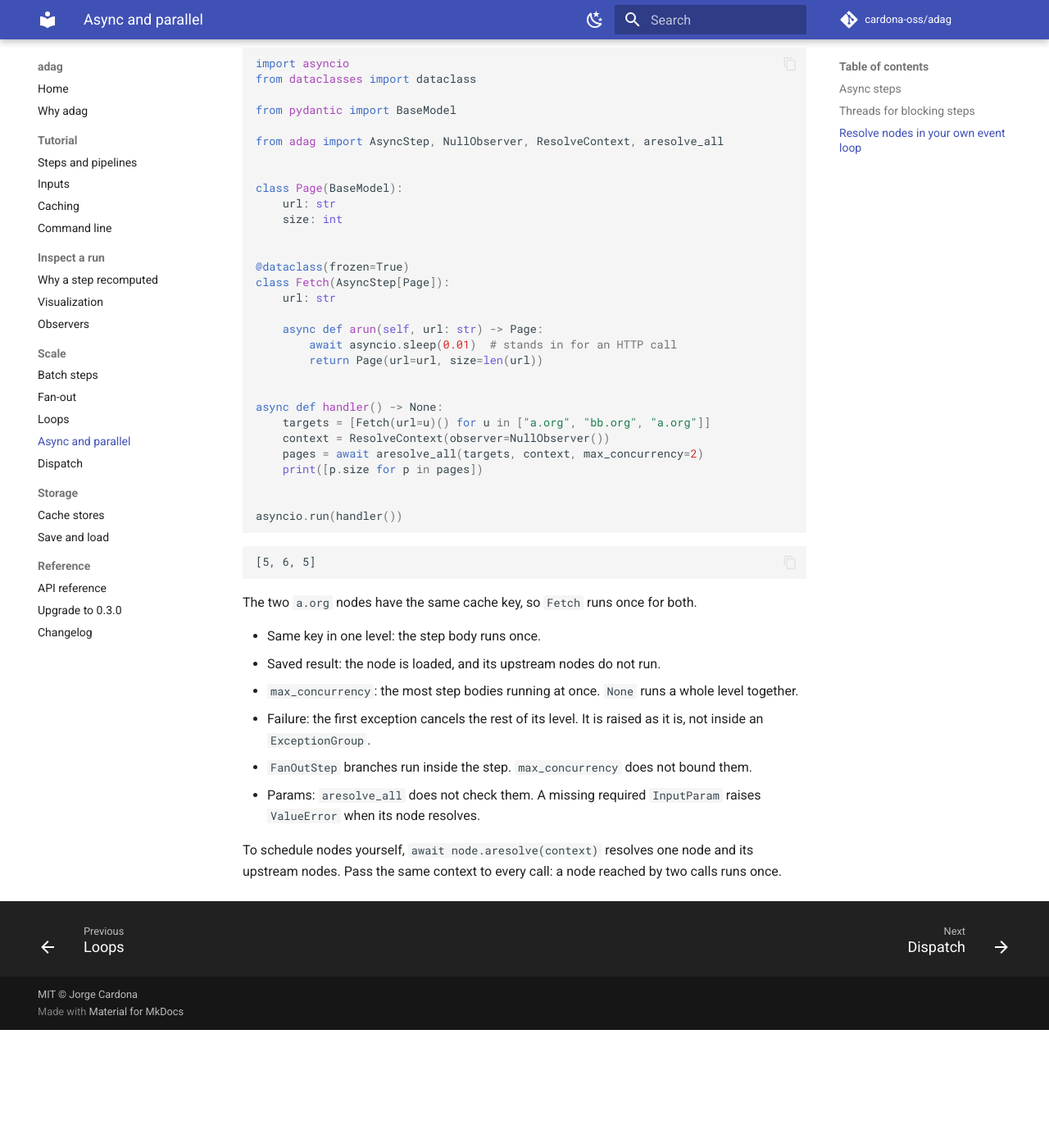
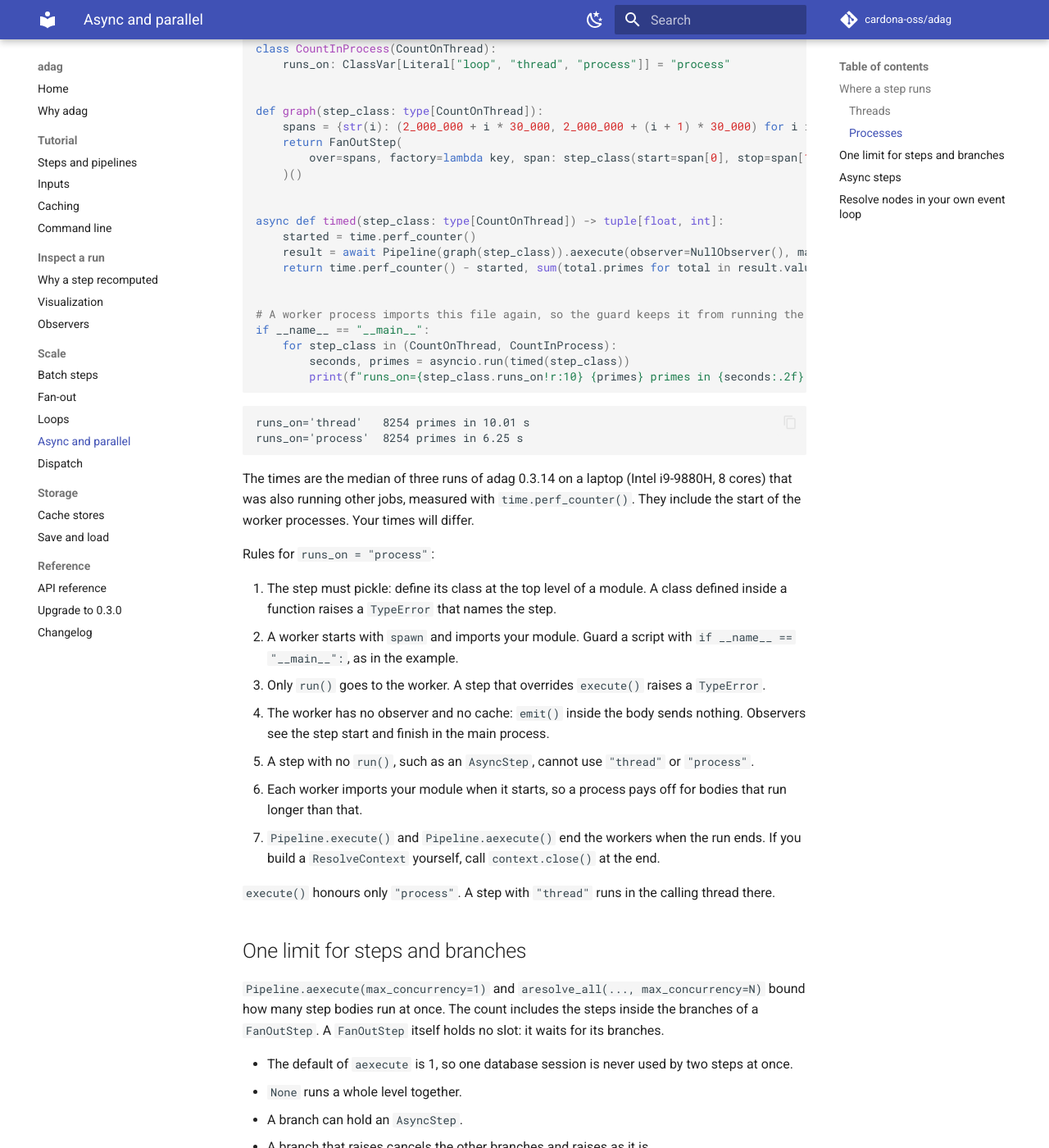
Before and after one commit to jorgeecardona/adag, an MkDocs documentation site: the page built from docs/async-parallel.md, in a window 1280 px wide and 1400 px high, scrolled down 2491 px. Shown: the whole window at 82% size. Built offline with MkDocs 1.6.1 and Material for MkDocs 9.7.7, drawn with Linux system fonts in a browser that asks for light colours; comment, search, counter and statistics services are not loaded; before the commit the page ends 3747 px from its top, so only the background shows below that; some of the changed text lies outside the part shown.

Commit message:
docs: runs_on, one concurrency limit, and the deprecated parallel and max_workers; need FO-4 proofs

````diff
--- a/docs/async-parallel.md
+++ b/docs/async-parallel.md
@@ -1,23 +1,21 @@
 # Async and parallel execution
 
-Use `AsyncStep` when a step awaits I/O. Use `parallel=True` when independent sync steps block.
-Use `aresolve_all` when you already run an event loop and want steps to run at the same time.
+Set `runs_on` on a step to say where its body runs. Use `AsyncStep` when a body awaits I/O.
+Use `aresolve_all` or `aexecute(max_concurrency=N)` to run several steps at once.
 
-## Async steps
+## Where a step runs
 
-- Subclass `AsyncStep` and implement `async def arun(...)`.
-- Run the graph with `await pipeline.aexecute(**params)`.
-- `aexecute()` runs one step body at a time. For concurrency, use `aresolve_all` below.
-- Sync steps work under `aexecute()`. They run on the event loop and block it while they run.
-- A `FanOutStep` runs in a worker thread, with its branches in-process. `aexecute()` has no
-  `dispatcher=` argument: a dispatcher passed there is ignored without an error.
-- `timeout_s` (class attribute): under `aexecute()` or `aresolve`, an async body that runs longer
-  raises `StepTimeout`. `execute()` ignores it, and it cannot stop a blocking sync body.
+`runs_on` is a class attribute of the step. The default is `"loop"`.
 
-## Threads for blocking steps
+| `runs_on` | The body runs | Use it for |
+|---|---|---|
+| `"loop"` | On the event loop. An `AsyncStep` awaits there. A sync body blocks the loop. | `AsyncStep`, and short sync steps |
+| `"thread"` | In a worker thread. The loop stays free. | Blocking calls: a subprocess, a sync HTTP client, a C extension that frees the GIL |
+| `"process"` | In a worker process. | CPU-bound Python code |
 
-`execute(parallel=True, max_workers=N)` runs the independent steps of each level on a thread
-pool.
+A thread shares the GIL, so it does not speed up CPU-bound Python code. Use `"process"` for that.
+
+### Threads
 
 ```python
 --8<-- "docs/examples/async_parallel.py"
@@ -25,11 +23,68 @@ pool.
 
 ```text
 aexecute: n=3
-parallel: n=3, both Slow steps at once: True
+threads: n=3, both Slow steps at once: True
 ```
 
-A level holds the nodes whose upstream nodes are all done. `parallel=True` and `aresolve_all`
-both run one level at a time. The next level starts when the current one ends.
+### Processes
+
+The example counts primes in four spans of numbers, once with `runs_on = "thread"` and once with
+`runs_on = "process"`.
+
+```python
+--8<-- "docs/examples/runs_on.py"
+```
+
+```text
+runs_on='thread'   8254 primes in 10.01 s
+runs_on='process'  8254 primes in 6.25 s
+```
+
+The times are the median of three runs of adag 0.3.14 on a laptop (Intel i9-9880H, 8 cores) that
+was also running other jobs, measured with `time.perf_counter()`. They include the start of the
+worker processes. Your times will differ.
+
+Rules for `runs_on = "process"`:
+
+1. The step must pickle: define its class at the top level of a module. A class defined inside a
+   function raises a `TypeError` that names the step.
+2. A worker starts with `spawn` and imports your module. Guard a script with
+   `if __name__ == "__main__":`, as in the example.
+3. Only `run()` goes to the worker. A step that overrides `execute()` raises a `TypeError`.
+4. The worker has no observer and no cache: `emit()` inside the body sends nothing. Observers
+   see the step start and finish in the main process.
+5. A step with no `run()`, such as an `AsyncStep`, cannot use `"thread"` or `"process"`.
+6. Each worker imports your module when it starts, so a process pays off for bodies that run
+   longer than that.
+7. `Pipeline.execute()` and `Pipeline.aexecute()` end the workers when the run ends. If you
+   build a `ResolveContext` yourself, call `context.close()` at the end.
+
+`execute()` honours only `"process"`. A step with `"thread"` runs in the calling thread there.
+
+## One limit for steps and branches
+
+`Pipeline.aexecute(max_concurrency=1)` and `aresolve_all(..., max_concurrency=N)` bound how
+many step bodies run at once. The count includes the steps inside the branches of a `FanOutStep`.
+A `FanOutStep` itself holds no slot: it waits for its branches.
+
+- The default of `aexecute` is 1, so one database session is never used by two steps at once.
+- `None` runs a whole level together.
+- A branch can hold an `AsyncStep`.
+- A branch that raises cancels the other branches and raises as it is.
+
+## Async steps
+
+- Subclass `AsyncStep` and implement `async def arun(...)`.
+- Run the graph with `await pipeline.aexecute(**params)`.
+- Sync steps work under `aexecute()`. They run on the event loop and block it, unless the step
+  sets `runs_on`.
+- `aexecute()` has no `dispatcher=` argument: a fan-out under it runs its branches in this
+  process. A dispatcher is ignored without an error.
+- `timeout_s` (class attribute): under `aexecute()` or `aresolve`, an async body that runs longer
+  raises `StepTimeout`. `execute()` ignores it, and it cannot stop a blocking sync body.
+
+A level holds the nodes whose upstream nodes are all done. `aresolve_all` runs one level at a
+time. The next level starts when the current one ends.
 
 ```mermaid
 flowchart TB
@@ -68,10 +123,11 @@ The two `a.org` nodes have the same cache key, so `Fetch` runs once for both.
 
 - Same key in one level: the step body runs once.
 - Saved result: the node is loaded, and its upstream nodes do not run.
-- `max_concurrency`: the most step bodies running at once. `None` runs a whole level together.
+- `max_concurrency`: the most step bodies running at once, in any branch. `None` runs a whole
+  level together.
 - Failure: the first exception cancels the rest of its level. It is raised as it is, not inside
   an `ExceptionGroup`.
-- `FanOutStep` branches run inside the step. `max_concurrency` does not bound them.
+- `FanOutStep` branches are tasks of the same run, so `max_concurrency` bounds them too.
 - Params: `aresolve_all` does not check them. A missing required `InputParam` raises
   `ValueError` when its node resolves.
 
--- a/docs/examples/async_parallel.py
+++ b/docs/examples/async_parallel.py
@@ -1,8 +1,9 @@
-"""Async steps and parallel execution."""
+"""Async steps, and blocking steps on worker threads."""
 
 import asyncio
 import time
 from dataclasses import dataclass
+from typing import ClassVar, Literal
 
 from pydantic import BaseModel
 
@@ -35,6 +36,7 @@ print("aexecute:", asyncio.run(Pipeline(graph).aexecute(observer=NullObserver())
 @dataclass(frozen=True)
 class Slow(Step[Value]):
     n: int
+    runs_on: ClassVar[Literal["loop", "thread", "process"]] = "thread"
 
     def run(self, n: int) -> Value:
         time.sleep(0.2)  # blocking work, for example a subprocess or a C extension
@@ -43,5 +45,5 @@ class Slow(Step[Value]):
 
 graph = Sum()(a=Slow(n=1)(), b=Slow(n=2)())
 start = time.perf_counter()
-result = Pipeline(graph).execute(observer=NullObserver(), parallel=True)
-print(f"parallel: {result}, both Slow steps at once: {time.perf_counter() - start < 0.35}")
+result = asyncio.run(Pipeline(graph).aexecute(observer=NullObserver(), max_concurrency=None))
+print(f"threads: {result}, both Slow steps at once: {time.perf_counter() - start < 0.35}")
--- a/docs/examples/fan_out.py
+++ b/docs/examples/fan_out.py
@@ -1,4 +1,4 @@
-"""FanOutStep: one sub-graph per key, run on a thread pool, results as a dict."""
+"""FanOutStep: one sub-graph per key, results as a dict."""
 
 from dataclasses import dataclass
 
@@ -23,7 +23,6 @@ documents = {"intro": "Hello.", "body": "A longer paragraph.", "end": "Bye."}
 sizes = FanOutStep(
     over=documents,
     factory=lambda key, text: Measure(text=text)(),
-    max_workers=3,
 )()
 
 result = Pipeline(sizes).execute(observer=NullObserver())
--- /dev/null
+++ b/docs/examples/runs_on.py
@@ -0,0 +1,54 @@
+"""runs_on: a CPU-bound step runs in a worker process, not on the event loop or a thread."""
+
+import asyncio
+import time
+from dataclasses import dataclass
+from typing import ClassVar, Literal
+
+from pydantic import BaseModel
+
+from adag import FanOutStep, NullObserver, Pipeline, Step
+
+
+class Total(BaseModel):
+    primes: int
+
+
+def count_primes(start: int, stop: int) -> int:
+    """Count the primes in [start, stop) by trial division: CPU-bound work."""
+    return sum(all(n % d for d in range(2, int(n**0.5) + 1)) for n in range(max(start, 2), stop))
+
+
+@dataclass(frozen=True)
+class CountOnThread(Step[Total]):
+    start: int
+    stop: int
+    runs_on: ClassVar[Literal["loop", "thread", "process"]] = "thread"
+
+    def run(self, start: int, stop: int) -> Total:
+        return Total(primes=count_primes(start, stop))
+
+
+@dataclass(frozen=True)
+class CountInProcess(CountOnThread):
+    runs_on: ClassVar[Literal["loop", "thread", "process"]] = "process"
+
+
+def graph(step_class: type[CountOnThread]):
+    spans = {str(i): (2_000_000 + i * 30_000, 2_000_000 + (i + 1) * 30_000) for i in range(4)}
+    return FanOutStep(
+        over=spans, factory=lambda key, span: step_class(start=span[0], stop=span[1])()
+    )()
+
+
+async def timed(step_class: type[CountOnThread]) -> tuple[float, int]:
+    started = time.perf_counter()
+    result = await Pipeline(graph(step_class)).aexecute(observer=NullObserver(), max_concurrency=4)
+    return time.perf_counter() - started, sum(total.primes for total in result.values())
+
+
+# A worker process imports this file again, so the guard keeps it from running the demo.
+if __name__ == "__main__":
+    for step_class in (CountOnThread, CountInProcess):
+        seconds, primes = asyncio.run(timed(step_class))
+        print(f"runs_on={step_class.runs_on!r:10} {primes} primes in {seconds:.2f} s")
````
Also changed, not shown: CHANGELOG.md (+26 -0 lines), docs/fan-out.md (+3 -3 lines), docs/migration.md (+2 -0 lines), docs/steps.md (+2 -1 lines), 1 other file.
